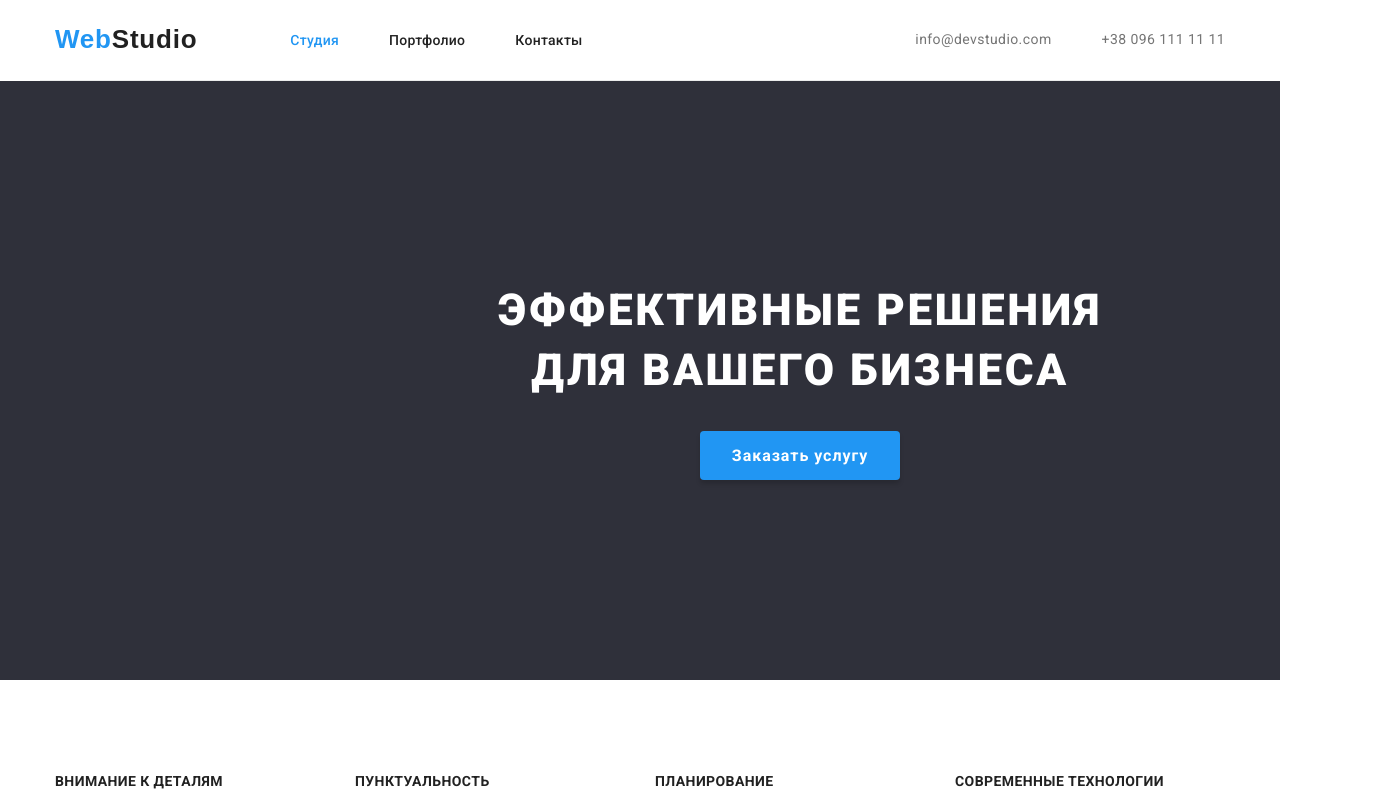
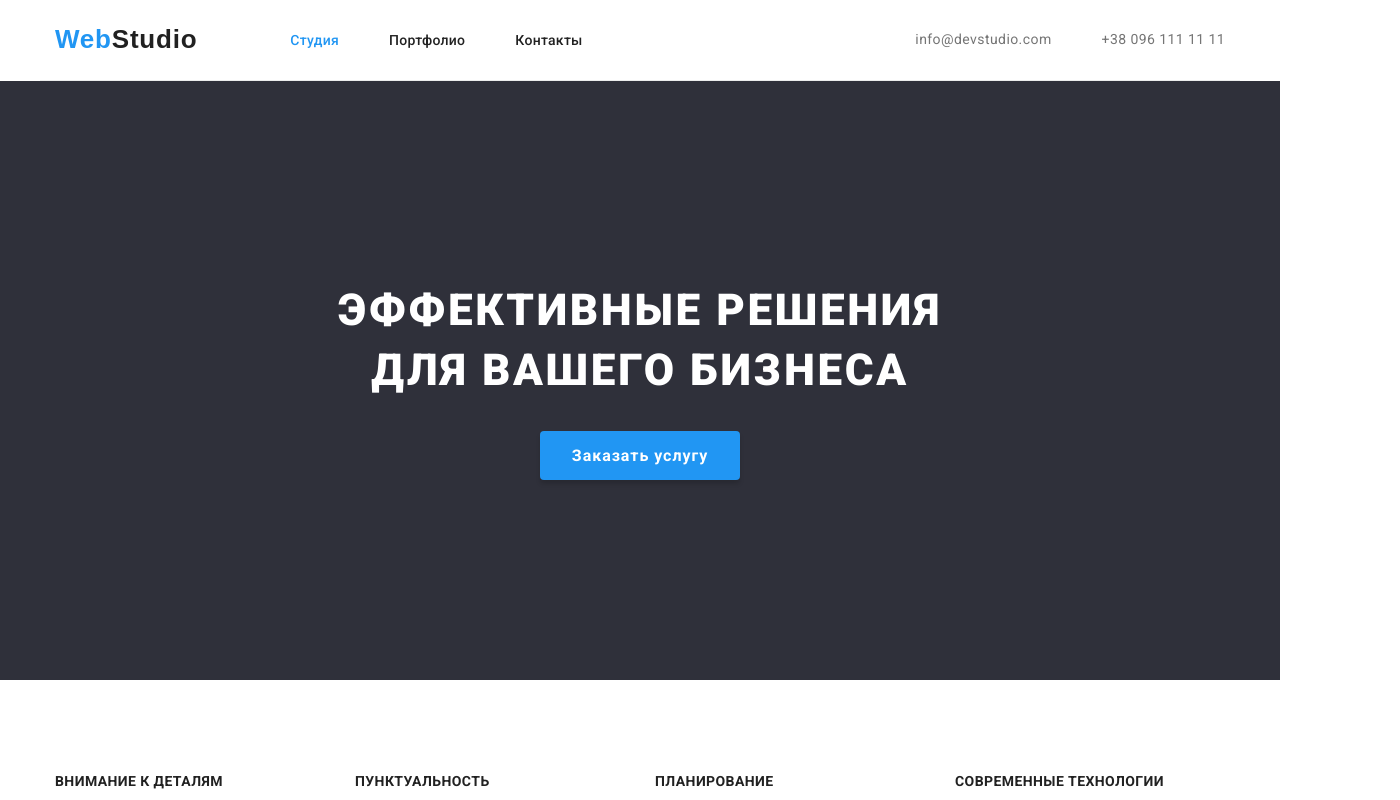
Before and after one commit to Olga-Salt/goit-markup-hw-02, a plain HTML site: page index.html in a window 1280 px wide. Shown: the top 800 px of the page, 1400 px wide, since content can reach past the window. Drawn offline with nearby package versions, Linux system fonts and the light colour scheme.

Commit message:
fix section-hero

```diff
--- a/css/styles.css
+++ b/css/styles.css
@@ -144,7 +144,14 @@ body {
 .section-hero {
   text-align: center;
   background-color: var(--bgc);
-  padding: 200px;
+  padding-top: 200px;
+  padding-bottom: 200px;
+}
+
+.hero-conteiner {
+  width: 696px;
+  margin-left: auto;
+  margin-right: auto;
 }
 
 .title-hero {
@@ -155,11 +162,6 @@ body {
   text-transform: uppercase;
   color: var(--color-wight);
   margin-bottom: 30px;
-
-  /* ????????????????????????? */
-  width: 696px;
-  margin-left: auto;
-  margin-right: auto;
 }
 .modal-btn {
   background: #188ce8;
@@ -183,8 +185,10 @@ body {
 /*-=========== end section Hero ========== */
 
 /* ==== section features company ===== */
-/* .section-features {
-} */
+
+.features-section {
+  padding-bottom: 0;
+}
 
 .features-list {
   display: flex;
@@ -388,7 +392,7 @@ body {
 .portfolio-card-item {
   margin-top: 30px;
   margin-left: 30px;
-  flex-basis: calc (100% / 3 - 30px);
+  flex-basis: calc(100% / 3 - 30px);
 }
 
 .portfolio-title {
--- a/index.html
+++ b/index.html
@@ -57,17 +57,14 @@
     <main>
       <!--=============== section Hero ==============-->
       <section class="section-hero">
-        <div class="conteiner">
-          <h1 class="title-hero">
-            Эффективные решения <br />
-            для вашего бизнеса
-          </h1>
+        <div class="hero-conteiner">
+          <h1 class="title-hero">Эффективные решения для вашего бизнеса</h1>
           <button type="button" class="modal-btn">Заказать услугу</button>
         </div>
       </section>
 
       <!--============== section features company ===========-->
-      <section class="section">
+      <section class="section features-section">
         <div class="conteiner">
           <!-- <h2>Особенности компании</h2> -->
           <ul class="list features-list">
```
